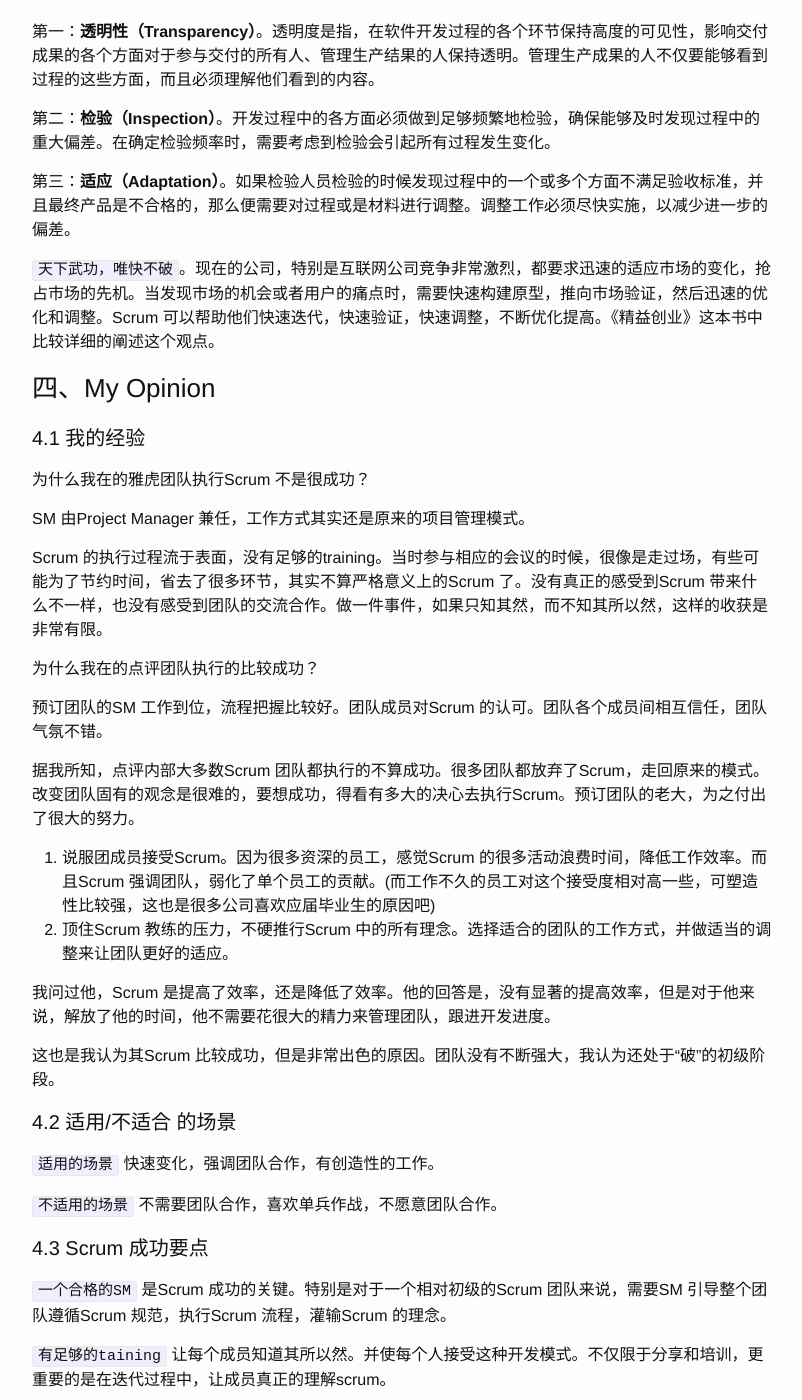
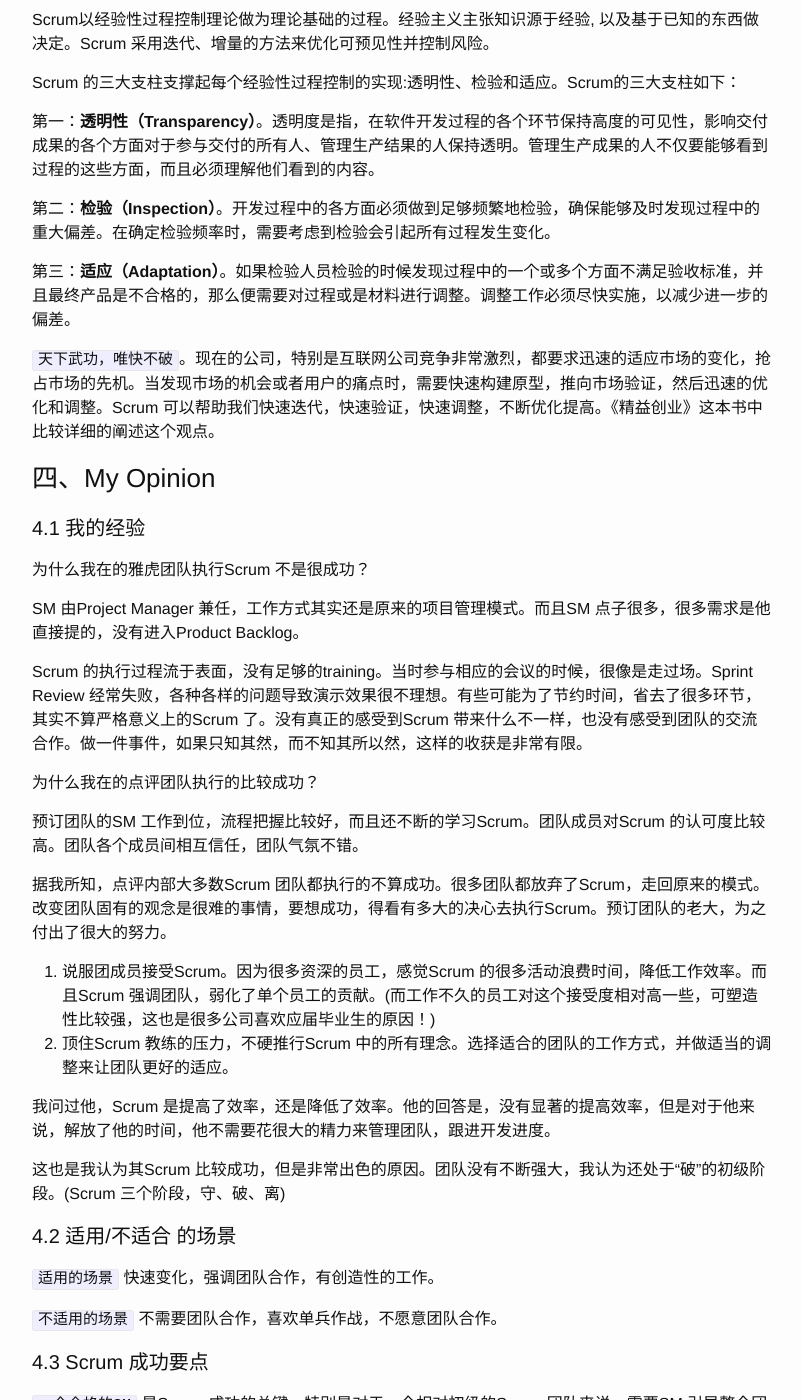
Before and after one commit to chqla/chqla.github.io, a Jekyll site: the page built from _posts/2015-06-13-scrum.markdown, in a window 1280 px wide and 1400 px high, scrolled down 7855 px. Shown: the whole window, without its empty margins (238-1040 px from the left). Built offline with Jekyll 4.4.1, drawn with Linux system fonts in a browser that asks for light colours; some of the changed text lies outside the part shown.

Commit message:
update scrum

```diff
--- a/_posts/2015-06-13-scrum.markdown
+++ b/_posts/2015-06-13-scrum.markdown
@@ -24,11 +24,13 @@
 3. 客户合作		高于合同谈判
 4. 响应变化		高于遵循计划
 
-在这个框架中，一个产品的开发过程被划分为多个短的迭代周期，一个迭代周期称为一个Sprint，每个Sprint 周期建议为1~4 周。一般比较常见的迭代周期是2周，我的经验是基本都是2周。之前有团队的迭代周期是1周，从他们的反馈来看，会感觉节奏比较快，会比较累。
+在这个框架中，一个产品的开发过程被划分为多个短的开发周期，一个开发周期称为一个迭代或者一个Sprint，每个Sprint 建议为1~4 周。一般比较常见的Spring 是2周，我的经验是基本都是2周。之前有团队的Sprint 是1周，从他们的反馈来看，会感觉节奏比较快，会比较累。
 
 在Scrum 中，使用产品Backlog 来管理产品的需求，产品Backlog 是一个按照优先级排序的需求列表，列表条目的通常为用户故事(user story)，你的每一个需求都是在说一个故事。用户故事正确的写法是这样的：As a user, I want to do something, so that I can benifit from it （角色-工作-目标）。举个例子：`作为用户，我希望订单页面有评价功能，这样我可以对我的订单进行评价`。还可以从其他角色角度来写，比如开发者，产品经理，运营，客服等，代表了他们的需求。
 
-Scrum 团队会从产品Backlog 中挑选最高优先级的需求来进行开发。在每个迭代结束时，Scrum团队将递交潜在可交付的产品增量。Scrum起源于软件开发项目，但它适用于任何复杂的或是创新性的项目。
+每个Sprint，Scrum 团队会从产品Backlog 中挑选最高优先级的需求，在Sprint 中完成这些需求来。在每个迭代结束时，Scrum 团队将递交潜在可交付的`产品增量`。比如优化了页面，新增了功能等。
+
+Scrum 起源于软件开发项目，但它适用于任何复杂的或是创新性的项目。
 
 ### 二、How Scrum?
 
@@ -36,7 +38,7 @@
 
 PO, Product Owner, 产品负责人, 一般对应于产品经理 (Product Manager)
 
-	收集并管理需求
+	收集、整理、完善需求
 	确定需求优先级
 	优化投资回报
 	跟进项目进展和状态
@@ -45,10 +47,10 @@
 
 SM, Scrum Master, 一般是对Scrum 比较了解的成员
 
-	把控Scrum 流程，遵循Scrum 的理论、实践和规则。
-	协调团队内部合作
+	把控Scrum 流程，引导团队遵循Scrum 的理论、实践和规则
+	协调团队内部合作 (Coordinator，协调员)
 	确保团队高效工作并改进质量
-	屏蔽外部对团队的干扰
+	屏蔽外部对团队的干扰 (很重要)
 
 ![Scrm Master 特征](/assert/img/scrum-6.png)
 
@@ -61,19 +63,19 @@
 	与其他成员合作，完成所承诺的工作任务
 	向PO 展示工作结果
 
-`跨职能` 跨职能的团队拥有完成工作所需要的全部技能,不需要依赖团队外部的人。Scrum 团队模式的目的是最大限度地优化适应性、创造性和生产力。
+Scrum 建议团队成员都是`跨职能`的，用比较通俗的话就是多栈工程师。如果你是java 后端工程师，对前端的工作感兴趣，想学习一些前端的开发，你可以在迭代中认领一些前端开发的工作任务。
 
-Scrum 建议团队成员都是跨职能的，用比较通俗的话就是全栈工程师。如果你是java 后端工程师，对前端的工作感兴趣，想学习一些前端的开发，你可以在迭代中认领一些前端开发的工作任务。
+`跨职能` 的团队拥有完成工作所需要的全部技能,不需要依赖团队外部的人。Scrum 团队模式的目的是最大限度地优化适应性、创造性和生产力。
 
-这在短期内会影响团队的工作效率，因为每个人做自己最擅长的事情，肯定是效率最高的。但是从中长期来看，这对团队是有帮助的。一是，团队的成员可以选择自己喜欢的工作，可以激发大家的工作积极性。二是，每次迭代中的各个工作的任务量不会是平衡的，可能一个迭代后端开发多一些，另一个迭代前端开发多一些，这时候，就需要协调前后端的人员。这样团队的战斗力就很强大，什么任务都能完成。
+这在短期内会影响团队的工作效率，因为每个人做自己最擅长的事情，肯定是效率最高的。但是从中长期来看，这对团队是有帮助的。一是，团队的成员可以选择自己喜欢的工作，可以激发大家的工作积极性。二是，每次迭代中的各个工作的任务量不会是平衡的，可能一个迭代后端开发多一些，另一个迭代前端开发多一些，这时候，就需要协调前后端的开发，而不需要额外添加人员。这样团队的战斗力就很强大，什么任务都能完成。
 
 #### 2.2 Scrum 活动
 
-1. 产品Backlog梳理（ Product Backlog Refinement）
-2. Sprint计划会议（Sprint Planning Meeting）
+1. 产品Backlog 梳理（ Product Backlog Refinement）
+2. Sprint 计划会议（Sprint Planning Meeting）
 3. 每日站会（Daily Scrum Meeting）
-4. Sprint评审会议（Sprint Review Meeting）
-5. Sprint回顾会议（Sprint Retrospective Meeting）
+4. Sprint 评审会议（Sprint Review Meeting）
+5. Sprint 回顾会议（Sprint Retrospective Meeting）
 
 产品Backlog梳理由PO 主导。其他活动都是由SM 主导。每次会议都需要限定时间，避免陷入无聊的争论和扯淡，浪费时间降低效率。
 
@@ -81,19 +83,19 @@
 
 ![Scrum 一般流程](/assert/img/scrum-1.png)
 
-`Product Backlog Refinement (产品Backlog 梳理)` 在每个迭代开始之前，PO 需要从各方 (服务方，包括用户，开发，运营，客服等) 收集需求，对需求进行梳理、过滤，做成Backlog。并对各个需求按优先级排序，排序的原则的最大化投资回报，然后做成Product Backlog。
+`Product Backlog Refinement (产品Backlog 梳理)` 在每个迭代开始之前，PO 需要从各方 (服务方，包括用户，开发，运营，客服等) 收集需求，对需求进行过滤，梳理、完善做成Backlog。并对各个需求按优先级排序，排序的原则的最大化投资回报，然后做成Product Backlog。
 
 ![Product Backlog](/assert/img/scrum-3.png)
 
-`Planning Meeting (计划会议)` 计划Sprint 里应该做哪些任务，一般从两个方面来确定，一是需求的优先级，另外一个是工作量。接着，团队成员**主动挑选**这个迭代承诺完成的任务，成员之间再协商确保任务都被挑选。之后，每个成员需要把任务分解成小任务，可以更好的追踪工作进度。这样就确定了`Sprint Backlog`。
+`Planning Meeting (计划会议)` 计划Sprint 里应该做哪些任务，一般从两个方面来确定，一是需求的优先级，另外一个是工作量。确定完任务后，团队成员**主动挑选**这个迭代承诺完成的任务，成员之间再协商确保任务都被挑选。之后，每个成员需要把任务分解成小任务，可以更好的追踪工作进度。这样就确定了`Sprint Backlog`。
 
 ![Spring Backlog](/assert/img/scrum-5.png)
 
-`工作量`通过估算点数来确定。点数是一组类似斐波那契数列的集合，有`1，2，3，5，8，13，21，40，100`。1个点是多少呢？由各个团队来确定的。团队内部确定一个参考值，以此做为参考，来确定其他需求的工作量。比如我在雅虎的团队是以画一个UI 页面为5个点，也是一天的工作量作为参考值。在点评，1个点需要两个小时工作量，一天为3个点工作量作为参考值。
+`工作量`通过估算点数来确定。点数是一组类似斐波那契数列的集合，有`1，2，3，5，8，13，21，40，100`。1个点是多少呢？由各个团队来确定的。团队内部确定一个参考值，以此做为参考，来确定其他需求的工作量。比如我在雅虎的团队是以画一个UI 页面为5个点，也是一天的工作量作为参考值。在点评，1个点需要两个小时工作量，一天为3个点工作量作为参考值。(对于评点这个事是有争议的，Scrum 要求按工作的难易程度来评，但是我认为简单的按工作时间来评也是合理的。)
 
-确定需求的工作量，是很主观的事情，谁来决定呢？标准的做法由所有的团队成员共同来确定。流程如下：
+确定需求的工作量，是很主观的事情，谁来决定呢？标准的做法由所有的团队成员共同确定。流程如下：
 
-1. PO 向成员讲解需求，团队讨论这个需求，然后每个成员单独评估点数。
+1. PO 向团队成员讲解需求，大家讨论这个需求，然后每个成员单独评估点数。
 2. 如果最高点数和最低点数相差大于一个等级，投最高点的人和投最低点的人需要解释自己给出点数的原因。然后，所有人再投一次。
 3. 直到点数差别小于等于一个等级时，取较大的点数。
 
@@ -101,7 +103,7 @@
 
 	从上次站会到现在做了什么？
 	现在到下次站会将要做什么？
-	遇到什么问题？
+	什么事阻碍了进展？
 
 SM 需要根据每个成员的工作情况，了解项目进度，评估`项目风险`，比如项目进度是否延误，哪些任务的工作量评估是否不准确，需要调整。同时，需要帮忙成员协调，解决遇到的问题。
 
@@ -113,9 +115,9 @@
 
 ![燃尽图](/assert/img/scrum-4.png)
 
-站着的目的是，表明这是一个简短的会议，不会花太多时间。一般建议不超过15 分钟，否则很可能就在扯淡，浪费大家时间。
+站着的目的是，表明这是一个简短的会议，不会花太多时间。一般建议不超过15 分钟，大家的时间都是很宝贵的。
 
-`Review Metting (评审会议)` 主要是向PO 和需求方(或者利益相关方, stockholder)展示工作成果。同时PO 验证相应的工作，可能对部分工作提出一些修改建议，让团队做相应的修改。这里最好能让需求方参与，比如这个一个运营的需求，运营需要参加这个评审会议。
+`Review Metting (评审会议)` 主要是向PO 和需求方(或者利益相关方, stockholder)展示工作成果。同时PO 验收相应的工作，可能对部分工作提出一些修改建议，让团队做相应的修改。这里最好能让需求方参与，比如这个一个运营的需求，运营需要参加这个评审会议。
 
 `definition of DONE (完成的定义)`: 完成上线前的所有工作。
 
@@ -125,7 +127,7 @@
 
 ### 三、Why Scrum?
 
-软件开发是一个复杂的活动， 在软件产品开发的过程中不仅存在着**需求的不确定性**，也存在着**技术的不确定性**，再加上参与软件开发的主体通常是由多人组成的软件开发团队，加上人的因素，就让整个软件开发的活动变得非常复杂。如下图所示，软件开发活动通常处在下图的很复杂的区域。
+软件开发是一个复杂的活动， 在软件产品开发的过程中不仅存在着**需求的不确定性** (产品的需求是经常会变的，你懂得)，也存在着**技术的不确定性**，再加上参与软件开发的主体通常是由多人组成的软件开发团队，加上人的因素，就让整个软件开发的活动变得非常复杂。如下图所示，软件开发活动通常处在下图的很复杂的区域。
 
 ![软件开发复杂度](/assert/img/scrum-7.png)
 
@@ -141,7 +143,7 @@
 
 第三：**适应（Adaptation）**。如果检验人员检验的时候发现过程中的一个或多个方面不满足验收标准，并且最终产品是不合格的，那么便需要对过程或是材料进行调整。调整工作必须尽快实施，以减少进一步的偏差。
 
-`天下武功，唯快不破`。现在的公司，特别是互联网公司竞争非常激烈，都要求迅速的适应市场的变化，抢占市场的先机。当发现市场的机会或者用户的痛点时，需要快速构建原型，推向市场验证，然后迅速的优化和调整。Scrum 可以帮助他们快速迭代，快速验证，快速调整，不断优化提高。《精益创业》这本书中比较详细的阐述这个观点。
+`天下武功，唯快不破`。现在的公司，特别是互联网公司竞争非常激烈，都要求迅速的适应市场的变化，抢占市场的先机。当发现市场的机会或者用户的痛点时，需要快速构建原型，推向市场验证，然后迅速的优化和调整。Scrum 可以帮助我们快速迭代，快速验证，快速调整，不断优化提高。《精益创业》这本书中比较详细的阐述这个观点。
 
 ### 四、My Opinion
 
@@ -149,22 +151,22 @@
 
 为什么我在的雅虎团队执行Scrum 不是很成功？
 
-SM 由Project Manager 兼任，工作方式其实还是原来的项目管理模式。
+SM 由Project Manager 兼任，工作方式其实还是原来的项目管理模式。而且SM 点子很多，很多需求是他直接提的，没有进入Product Backlog。
 
-Scrum 的执行过程流于表面，没有足够的training。当时参与相应的会议的时候，很像是走过场，有些可能为了节约时间，省去了很多环节，其实不算严格意义上的Scrum 了。没有真正的感受到Scrum 带来什么不一样，也没有感受到团队的交流合作。做一件事件，如果只知其然，而不知其所以然，这样的收获是非常有限。
+Scrum 的执行过程流于表面，没有足够的training。当时参与相应的会议的时候，很像是走过场。Sprint Review 经常失败，各种各样的问题导致演示效果很不理想。有些可能为了节约时间，省去了很多环节，其实不算严格意义上的Scrum 了。没有真正的感受到Scrum 带来什么不一样，也没有感受到团队的交流合作。做一件事件，如果只知其然，而不知其所以然，这样的收获是非常有限。
 
 为什么我在的点评团队执行的比较成功？
 
-预订团队的SM 工作到位，流程把握比较好。团队成员对Scrum 的认可。团队各个成员间相互信任，团队气氛不错。
+预订团队的SM 工作到位，流程把握比较好，而且还不断的学习Scrum。团队成员对Scrum 的认可度比较高。团队各个成员间相互信任，团队气氛不错。
 
-据我所知，点评内部大多数Scrum 团队都执行的不算成功。很多团队都放弃了Scrum，走回原来的模式。改变团队固有的观念是很难的，要想成功，得看有多大的决心去执行Scrum。预订团队的老大，为之付出了很大的努力。
+据我所知，点评内部大多数Scrum 团队都执行的不算成功。很多团队都放弃了Scrum，走回原来的模式。改变团队固有的观念是很难的事情，要想成功，得看有多大的决心去执行Scrum。预订团队的老大，为之付出了很大的努力。
 
-1. 说服团成员接受Scrum。因为很多资深的员工，感觉Scrum 的很多活动浪费时间，降低工作效率。而且Scrum 强调团队，弱化了单个员工的贡献。(而工作不久的员工对这个接受度相对高一些，可塑造性比较强，这也是很多公司喜欢应届毕业生的原因吧)
+1. 说服团成员接受Scrum。因为很多资深的员工，感觉Scrum 的很多活动浪费时间，降低工作效率。而且Scrum 强调团队，弱化了单个员工的贡献。(而工作不久的员工对这个接受度相对高一些，可塑造性比较强，这也是很多公司喜欢应届毕业生的原因！)
 2. 顶住Scrum 教练的压力，不硬推行Scrum 中的所有理念。选择适合的团队的工作方式，并做适当的调整来让团队更好的适应。
 
 我问过他，Scrum 是提高了效率，还是降低了效率。他的回答是，没有显著的提高效率，但是对于他来说，解放了他的时间，他不需要花很大的精力来管理团队，跟进开发进度。
 
-这也是我认为其Scrum 比较成功，但是非常出色的原因。团队没有不断强大，我认为还处于“破”的初级阶段。
+这也是我认为其Scrum 比较成功，但是非常出色的原因。团队没有不断强大，我认为还处于“破”的初级阶段。(Scrum 三个阶段，守、破、离)
 
 #### 4.2 适用/不适合 的场景
 
@@ -176,7 +178,7 @@
 
 `一个合格的SM` 是Scrum 成功的关键。特别是对于一个相对初级的Scrum 团队来说，需要SM 引导整个团队遵循Scrum 规范，执行Scrum 流程，灌输Scrum 的理念。
 
-`有足够的taining` 让每个成员知道其所以然。并使每个人接受这种开发模式。不仅限于分享和培训，更重要的是在迭代过程中，让成员真正的理解scrum。
+`有足够的taining` 让每个成员知道其所以然。并使每个人接受这种开发模式。不仅限于分享和培训，更重要的是在迭代过程中，让成员真正的理解Scrum。
 
 `权衡 (trade off)` 不能强制要求使用Scrum 中的所有元素，可以根据团队的实际情况和实践的效果，有选择性的选取。
 
```
Also changed, not shown: other parts of _posts/2015-06-13-scrum.markdown (+1 -1 lines).
